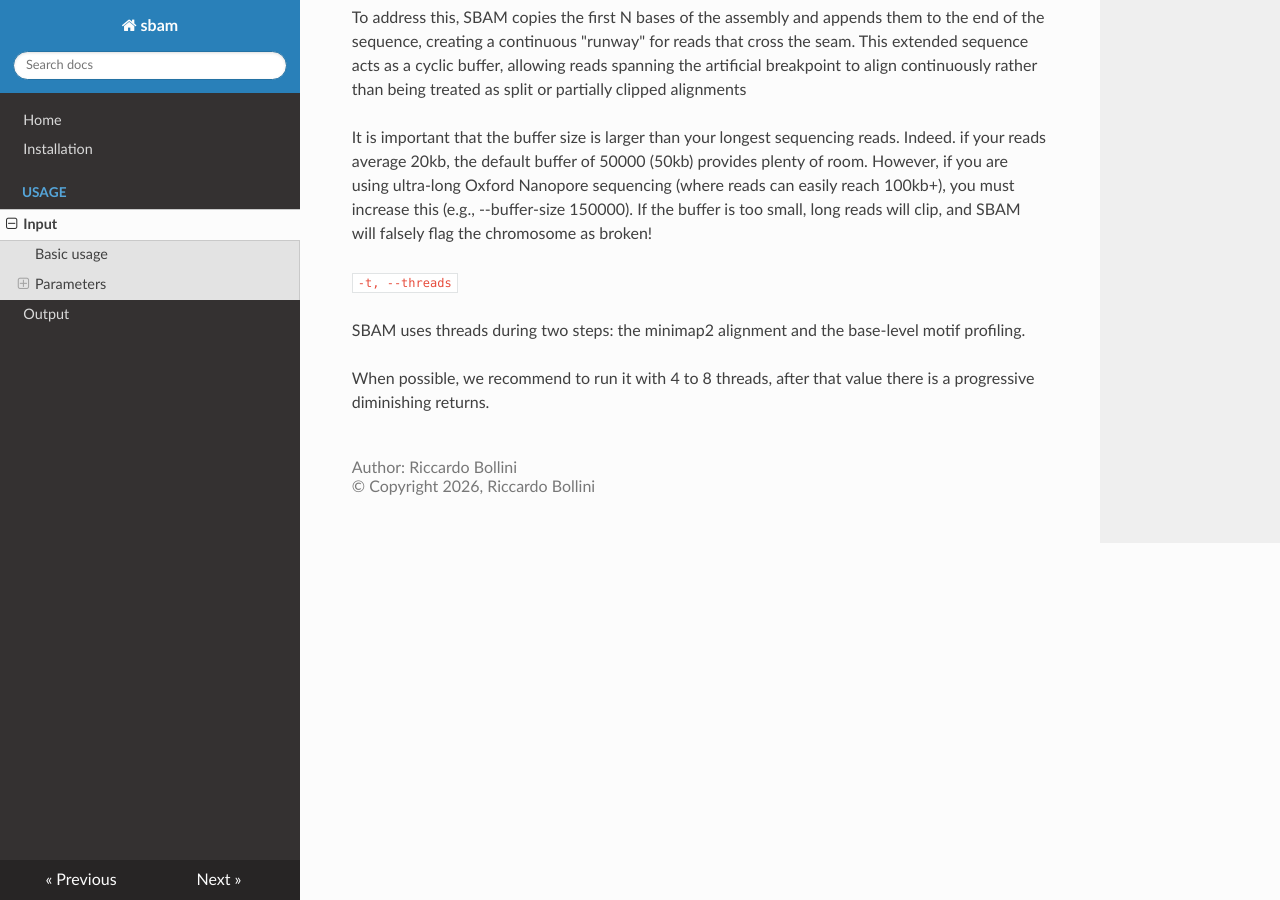
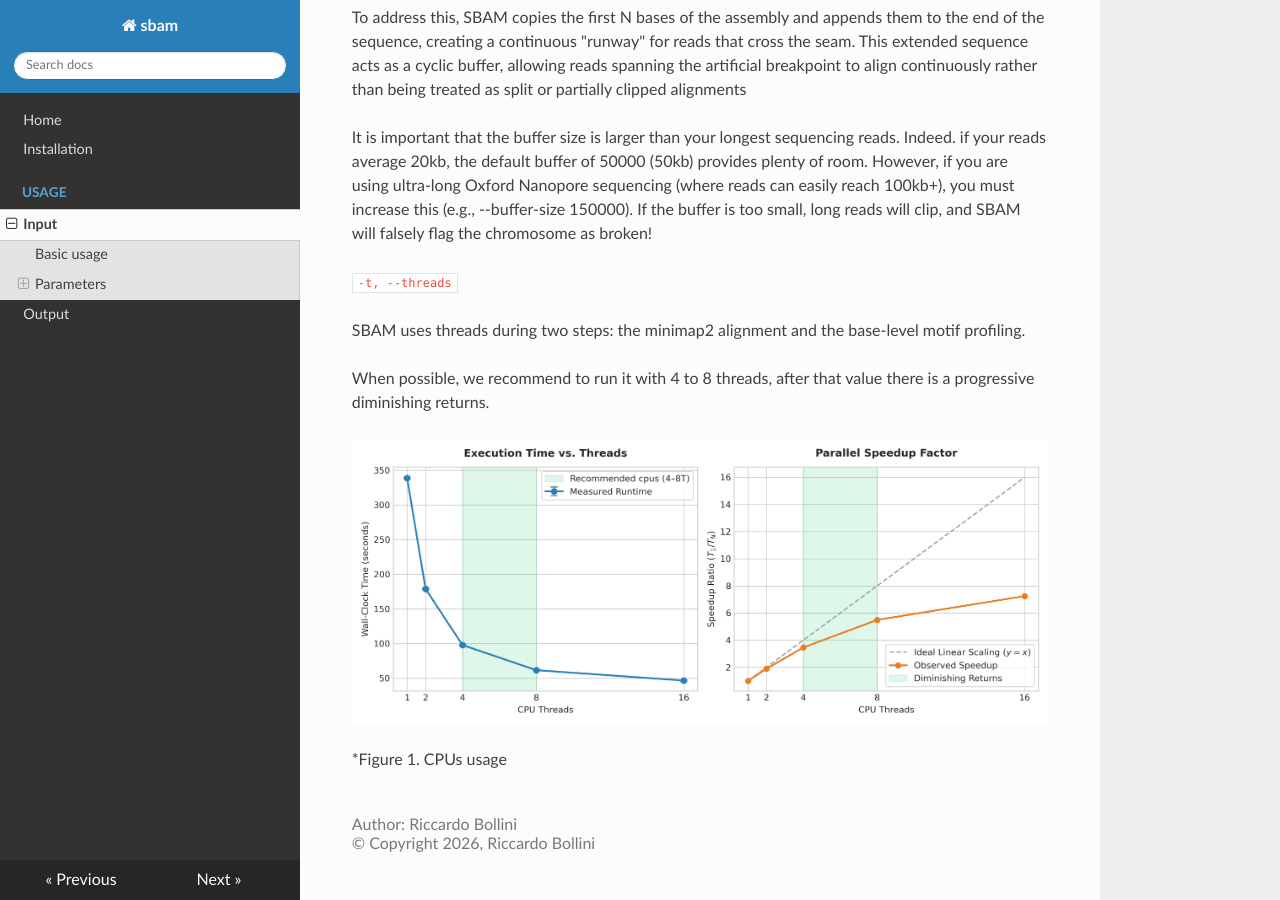
Before and after one commit to riccabolla/sbam, an MkDocs documentation site: the page built from docs/input.md, in a window 1280 px wide and 900 px high, scrolled down 1734 px. Built offline with MkDocs 1.6.1, drawn with Linux system fonts in a browser that asks for light colours; nearby versions of some CDN libraries.

Commit message:
added threads usage

```diff
--- a/docs/input.md
+++ b/docs/input.md
@@ -81,3 +81,7 @@ It is important that the buffer size is larger than your longest sequencing read
 SBAM uses threads during two steps: the minimap2 alignment and the base-level motif profiling.
 
 When possible, we recommend to run it with 4 to 8 threads, after that value there is a progressive diminishing returns.
+
+![Figure 1. Threads usage](figure/thread_scalability.png)
+
+*Figure 1. CPUs usage
```
Also changed, not shown: docs/figure/thread_scalability.png (added).
